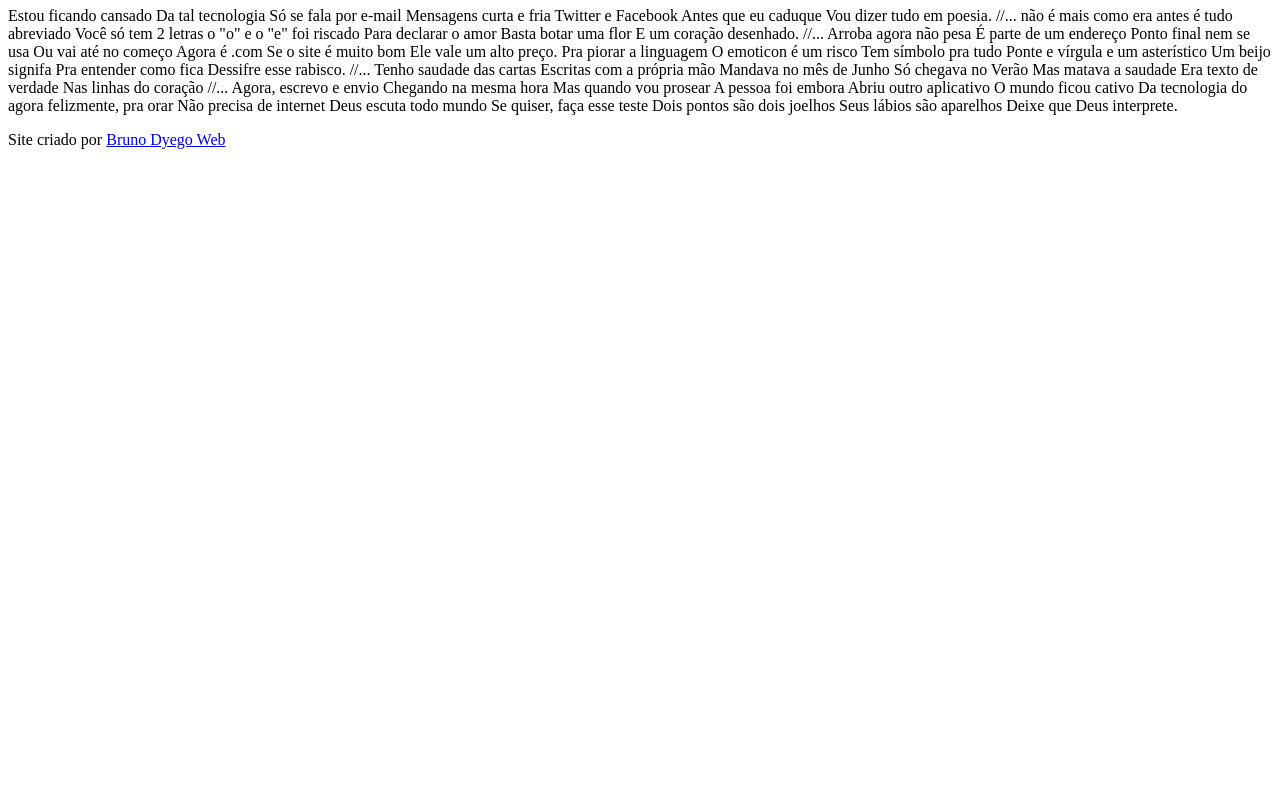
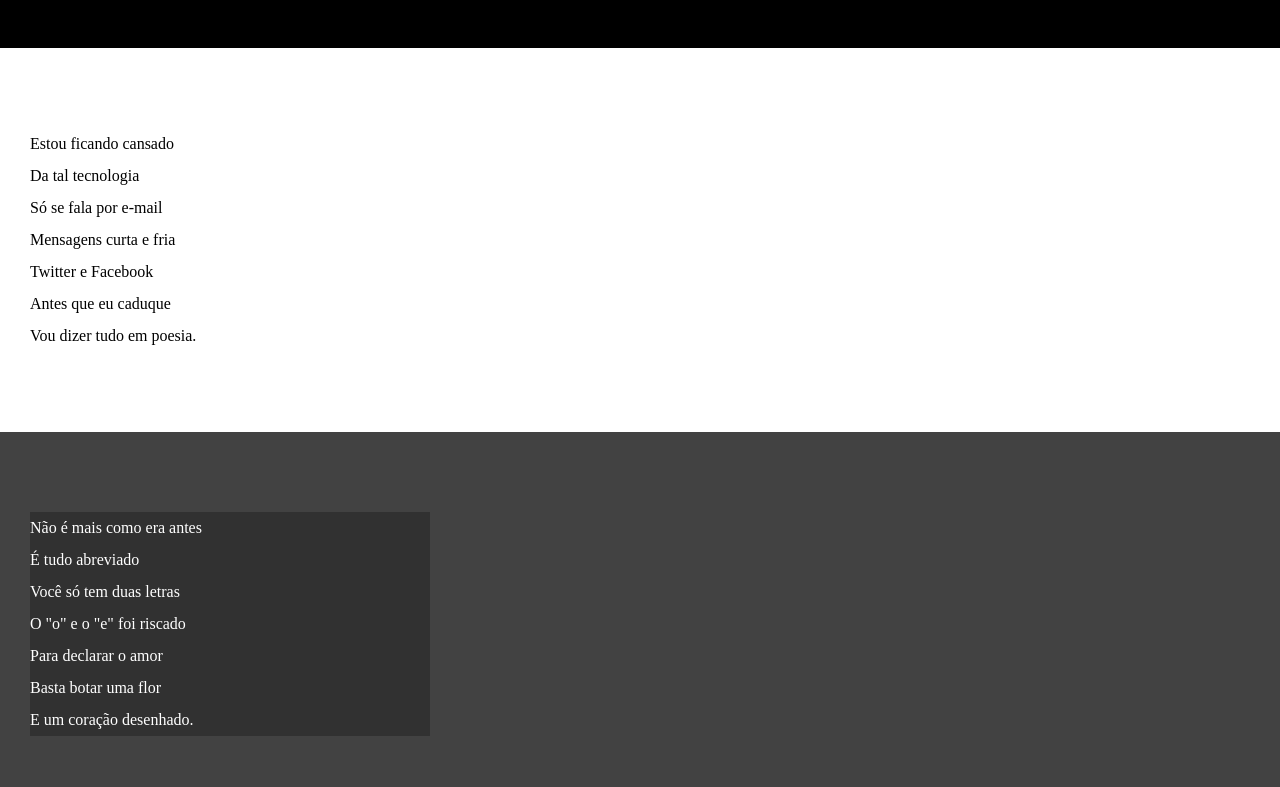
Before and after one commit to brunodyegoweb/Projeto-Cordel, a plain HTML site: page index.html in a window 1280 px wide. Shown: the part 107-894 px from the top of the page. Before the commit the page ends 800 px from the top, so only its background shows below. Drawn offline with Linux system fonts and the light colour scheme.

Commit message:
Atualização dos estilos do textos.
Foram acrescentado folhas de estilos css3 no conteúdo do sit.

```diff
--- /dev/null
+++ b/css/style.css
@@ -0,0 +1,67 @@
+@charset "UTF-8";
+
+
+* {
+    margin: 0px;
+    padding: 0px;
+}
+
+html, body {
+    min-height: 100vh; /*altura mínima do body*/
+    background-color: darkgray;
+}
+
+header {
+    background-color: black;
+    color: white;
+    text-align: center;
+}
+
+header > h1 {
+    padding-top: 50px;
+    font-variant:small-caps;
+}
+
+header > p {
+    padding-bottom: 50px;
+}
+
+header a, footer a {
+    color: white;
+    text-decoration: none;
+    font-weight: bolder;
+}
+
+header a:hover, footer a:hover {
+    text-decoration: underline;
+}
+
+section {
+    padding-top: 10vh ; /*usamos esse comando para ganharmos espaço para utilizar o paralax*/
+    padding-bottom: 10vh;
+    line-height: 2em; /*espaçamento entre as palavras*/
+    padding-left: 30px;
+
+}
+
+section.normal {
+    background-color: white;
+    color: black;
+}
+
+section.imagem {
+    background-color: rgb(66, 66, 66);
+    color: white;
+}
+section.imagem > p {
+    width: 400px;
+    background-color: rgba(0, 0, 0, 0.253);
+
+}
+
+footer {
+    background-color: black;
+    color: white;
+    text-align: center;
+    padding: 10px;
+}
--- a/index.html
+++ b/index.html
@@ -4,80 +4,101 @@
     <meta charset="UTF-8">
     <meta http-equiv="X-UA-Compatible" content="IE=edge">
     <meta name="viewport" content="width=device-width, initial-scale=1.0">
+
+    <link rel="stylesheet" href="css/style.css">
     <title>Cordel Moderno</title>
 </head>
 <body>
         <header>
-            <h1>Cordel Moderno.</h1>
-            <p>Por <a href="https://www.recantodasletras.com.br/poesias/3186743]" target="_blank">Milton Duarte.</a></p>
+            <h1>
+                Cordel Moderno.
+            </h1>
+            <p>
+                Por <a href="https://www.recantodasletras.com.br/poesias/3186743]" target="_blank">Milton Duarte.</a>
+            </p>
         </header>
 
-        Estou ficando cansado
-        Da tal tecnologia
-        Só se fala por e-mail
-        Mensagens curta e fria
-        Twitter e Facebook
-        Antes que eu caduque
-        Vou dizer tudo em poesia.
+        <section class="normal">
+            <p>
+                Estou ficando cansado <br>
+                Da tal tecnologia <br>
+                Só se fala por e-mail <br>
+                Mensagens curta e fria <br>
+                Twitter e Facebook <br>
+                Antes que eu caduque <br>
+                Vou dizer tudo em poesia.
+            </p>
+        </section>
 
-        //...
 
-        não é mais como era antes
-        é tudo abreviado
-        Você só tem 2 letras
-        o "o" e o "e" foi riscado
-        Para declarar o amor
-        Basta botar uma flor
-        E um coração desenhado.
+        <section class="imagem">
+            <p>
+                Não é mais como era antes <br>
+                É tudo abreviado <br>
+                Você só tem duas letras <br>
+                O "o" e o "e" foi riscado <br>
+                Para declarar o amor <br>
+                Basta botar uma flor <br>
+                E um coração desenhado.
+            </p>
+        </section>
 
-        //...
+        <section class="normal">
+            <p>
+                Arroba agora não pesa <br>
+                É parte de um endereço <br>
+                Ponto final nem se usa <br>
+                Ou vai até no começo <br>
+                Agora é .com <br>
+                Se o site é muito bom <br>
+                Ele vale um alto preço. <br>
+            </p>
+            <p>
+                Pra piorar a linguagem <br>
+                O emoticon é um risco <br>
+                Tem símbolo pra tudo <br>
+                Ponte e vírgula e um asterístico <br>
+                Um beijo significa <br>
+                Pra entender como fica <br>
+                Dessifre esse rabisco.
+            </p>
+        </section>
 
-        Arroba agora não pesa
-        É parte de um endereço
-        Ponto final nem se usa
-        Ou vai até no começo
-        Agora é .com
-        Se o site é muito bom
-        Ele vale um alto preço.
+        <section class="imagem">
+            <p>
+                Tenho saudade das cartas <br>
+                Escritas com a própria mão <br>
+                Mandava no mês de Junho <br>
+                Só chegava no Verão <br>
+                Mas matava a saudade <br>
+                Era texto de verdade <br>
+                Nas linhas do coração
+            </p>
+        </section>
 
-        Pra piorar a linguagem
-        O emoticon é um risco
-        Tem símbolo pra tudo
-        Ponte e vírgula e um asterístico
-        Um beijo signifa
-        Pra entender como fica
-        Dessifre esse rabisco.
-
-        //...
-
-        Tenho saudade das cartas
-        Escritas com a própria mão
-        Mandava no mês de Junho
-        Só chegava no Verão
-        Mas matava a saudade
-        Era texto de verdade
-        Nas linhas do coração
-
-        //...
-
-        Agora, escrevo e envio
-        Chegando na mesma hora
-        Mas quando vou prosear
-        A pessoa foi embora
-        Abriu outro aplicativo
-        O mundo ficou cativo
-        Da tecnologia do agora
-
-        felizmente, pra orar
-        Não precisa de internet
-        Deus escuta todo mundo
-        Se quiser, faça esse teste
-        Dois pontos são dois joelhos
-        Seus lábios são aparelhos
-        Deixe que Deus interprete.
+        <section class="normal">
+            <p>
+                Agora, escrevo e envio <br>
+                Chegando na mesma hora <br>
+                Mas quando vou prosear <br>
+                A pessoa foi embora <br>
+                Abriu outro aplicativo <br>
+                O mundo ficou cativo <br>
+                Da tecnologia do agora <br>
+            </p>
+            <p>
+                Felizmente, pra orar <br>
+                Não precisa de internet <br>
+                Deus escuta todo mundo <br>
+                Se quiser, faça esse teste<br>
+                Dois pontos são dois joelhos<br>
+                Seus lábios são aparelhos<br>
+                Deixe que Deus interprete.
+            </p>
+        </section>
 
         <footer>
-            <p>Site criado por <a href="https://github.com/brunodyegoweb" target="_blank " > Bruno Dyego Web</a></p>
+            <p>Site criado por <a href="https://github.com/brunodyegoweb" target="_blank"> Bruno Dyego Web</a></p>
         </footer>
 </body>
 </html>
```
